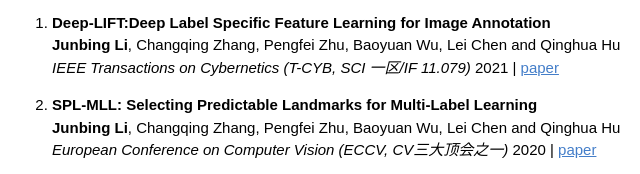
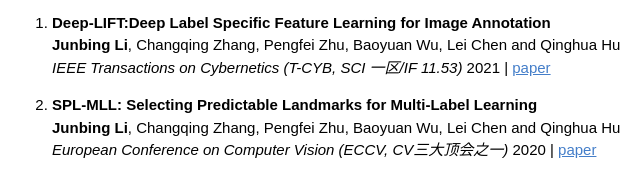
Before and after one commit to yidaiqiushen/yidaiqiushen.github.io, a plain HTML site: page index.html in a window 1280 px wide. Shown: the part 715-889 px from the top of the page, 294-934 px from the left. Drawn offline with Linux system fonts and the light colour scheme.

Commit message:
Update index.html

```diff
--- a/index.html
+++ b/index.html
@@ -140,7 +140,7 @@
       <br>
       <strong>Junbing Li</strong>, Changqing Zhang, Pengfei Zhu, Baoyuan Wu, Lei Chen and Qinghua Hu
       <br>
-      <em>IEEE Transactions on Cybernetics (T-CYB, SCI 一区/IF 11.079)</em> 2021 | <a style="color: #447ec9" href="https://ieeexplore.ieee.org/document/9352498">paper</a>
+      <em>IEEE Transactions on Cybernetics (T-CYB, SCI 一区/IF 11.53)</em> 2021 | <a style="color: #447ec9" href="https://ieeexplore.ieee.org/document/9352498">paper</a>
       </p>
 
       <p>
```
